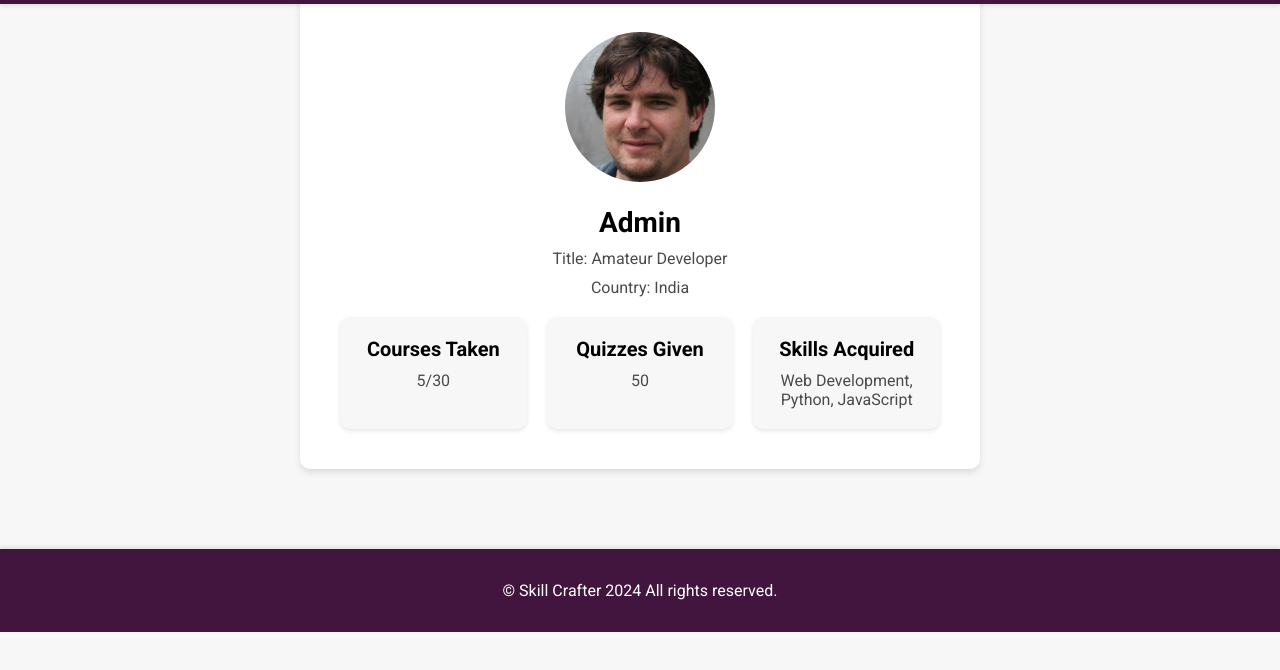
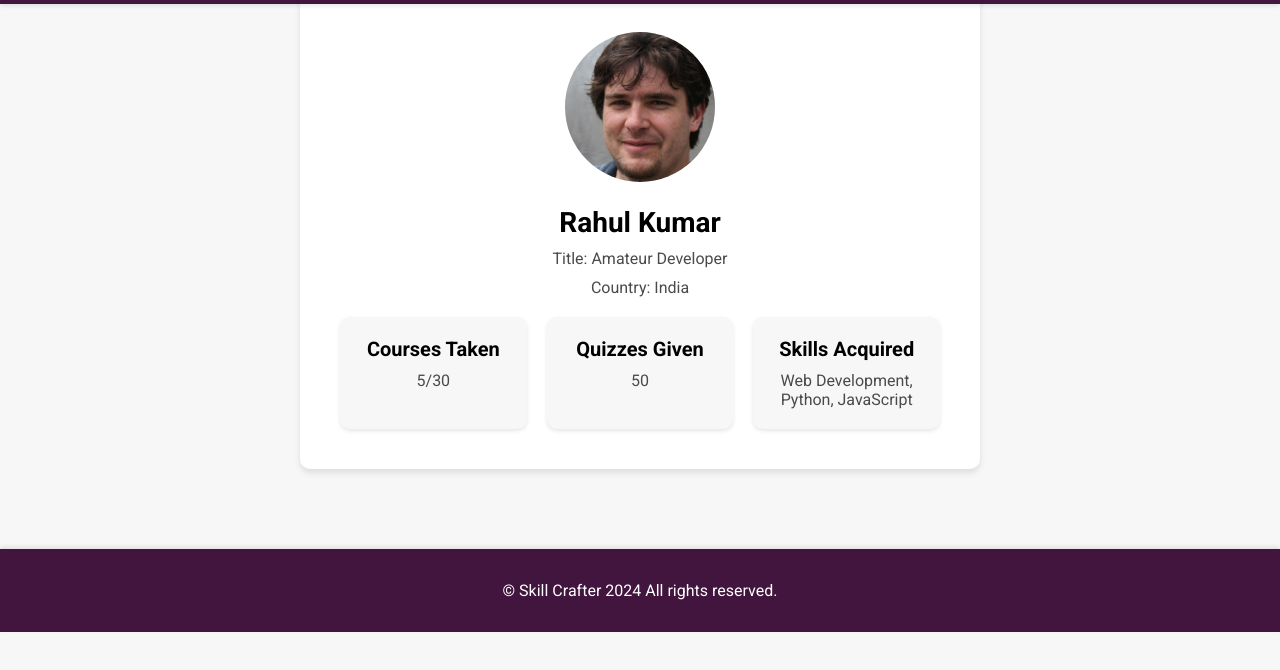
Before and after one commit to downstreamspiral/finalskillcrafter, a website: page finalprofile.html in a window 1280 px wide. Shown: the part 96-766 px from the top of the page. Drawn offline with Linux system fonts and the light colour scheme.

Commit message:
Update finalprofile.html

```diff
--- a/finalprofile.html
+++ b/finalprofile.html
@@ -28,7 +28,7 @@
     <div class="container profile-section">
         <div class="profile-card">
             <img src="/images/creator/humanNotExist2.jpg" alt="Profile picture of the user" class="profile-img" />
-            <h1 class="profile-name">Admin</h1>
+            <h1 class="profile-name">Rahul Kumar</h1>
             <p class="profile-title">Title: Amateur Developer</p>
             <p class="profile-country">Country: India</p>
             <div class="profile-stats">
```
